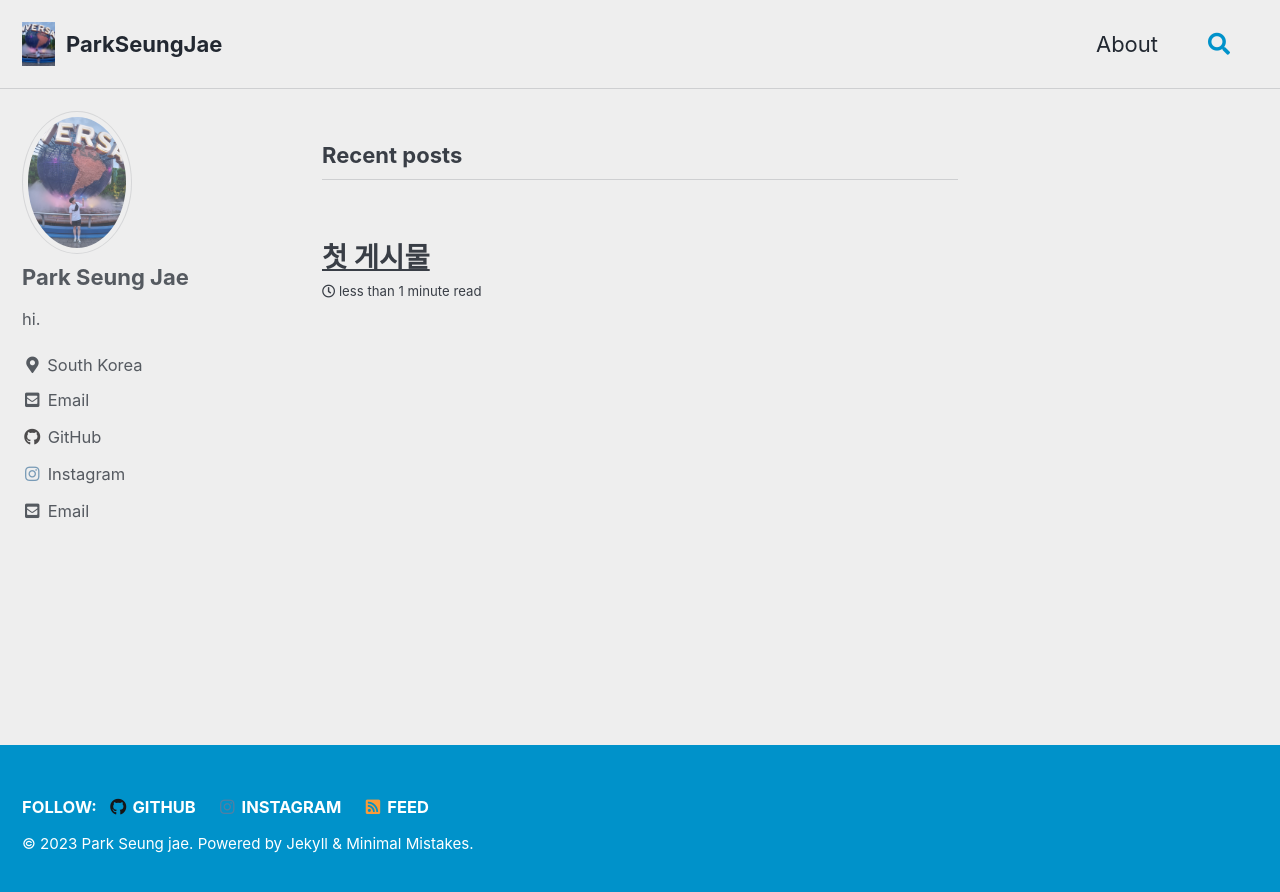
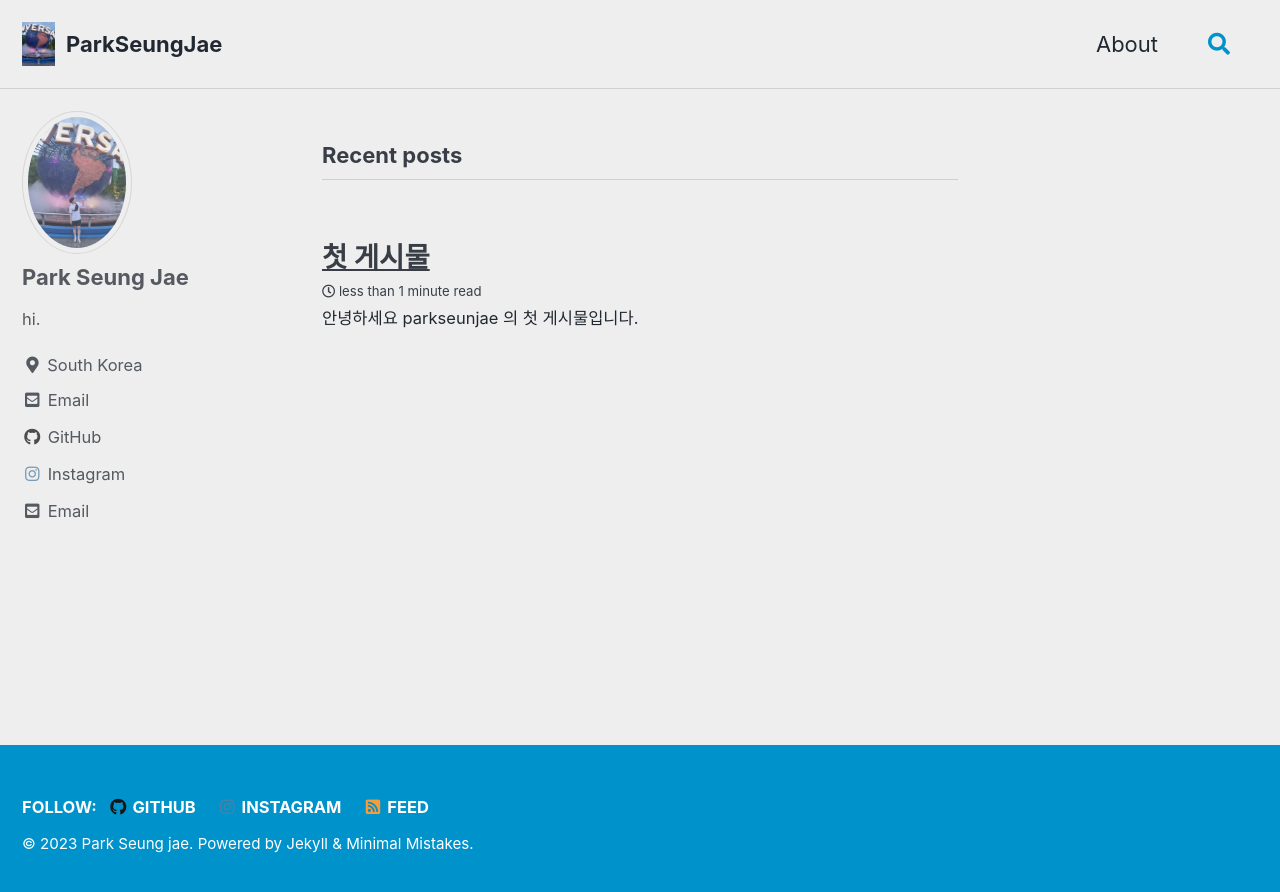
Before and after one commit to parkseungjae/parkseungjae.github.io, a Jekyll site: the page built from index.markdown, in a window 1280 px wide. Shown: the top 892 px of the page. Built offline with Jekyll 4.4.1, drawn with Linux system fonts in a browser that asks for light colours; cached includes are drawn as plain includes; the list of posts is cut into pages by our own code; part of the change alters nothing that is shown.

Commit message:
update first post

```diff
--- a/_posts/2023-10-17-welcome-to-jekyll copy 2.markdown
+++ b/_posts/2023-10-17-welcome-to-jekyll copy 2.markdown
@@ -2,8 +2,12 @@
 layout: post
 title:  "첫 게시물"
 date:   2023-10-17 13:42:28 +0900
-categories: jekyll update
-
+categories:
+    - blog
+tags:
+    - parkseungjae
+    - blog
+    - first
 # sitemap 설정
 # lastmode : 마지막 수정일
 # sitemap.changefreq : 스크랩 주기 (데일리, 위클리)
@@ -12,3 +16,5 @@ sitemap:
     changefreq: daily
     priority: 1.0
 ---
+
+안녕하세요 parkseunjae 의 첫 게시물입니다.
```
